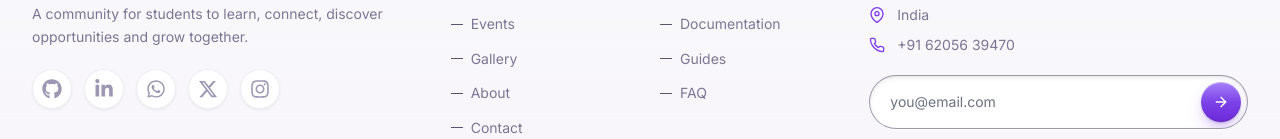
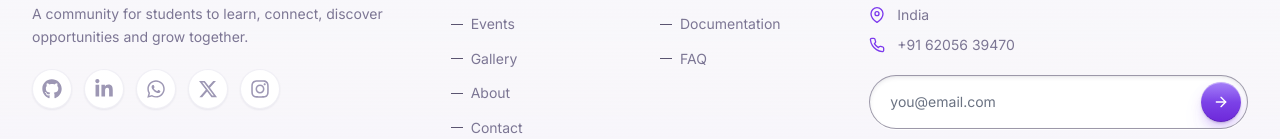
Before and after one commit to codexxxx07/Nexcarinner_Website, a React (Vite) app in the folder FrontEnd/: page / in a window 1280 px wide. Shown: the part 3056-3195 px from the top of the page. Built offline with nearby package versions, Linux system fonts and the light colour scheme; no server answers.

Commit message:
Fixed Footer

```diff
--- a/FrontEnd/src/components/Footer.jsx
+++ b/FrontEnd/src/components/Footer.jsx
@@ -49,7 +49,6 @@ const socials = [
 const resourceLinks = [
   { label: 'Blog', to: '/blog' },
   { label: 'Documentation', to: '/documentation' },
-  { label: 'Guides', to: '/guides' },
   { label: 'FAQ', to: '/faq' },
 ]
 
```
